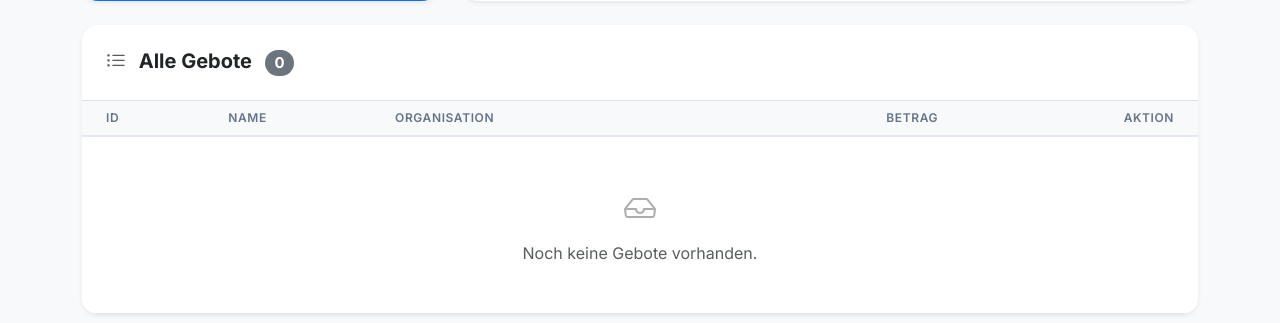
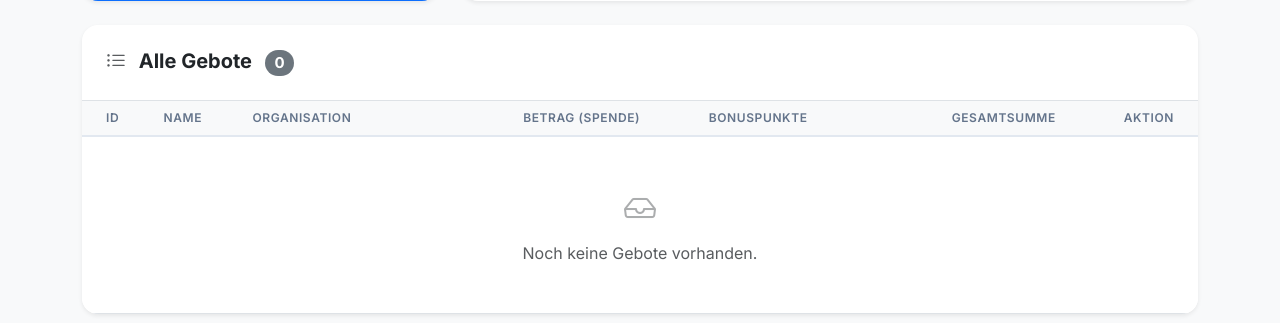
Before and after one commit to niggiover9000/donation, a FastAPI app: template templates/admin.html in a window 1280 px wide. Shown: the part 759-1082 px from the top of the page. Run offline with FastAPI, Linux system fonts and the light colour scheme; the template is opened without the code that fills it, so the values that code supplies are empty.

Commit message:
feat: add bonus points and points deduction in admin panel

```diff
--- a/main.py
+++ b/main.py
@@ -41,6 +41,10 @@ with engine.begin() as conn:
         conn.execute(text("ALTER TABLE bids ADD COLUMN organization VARCHAR DEFAULT ''"))
     except Exception:
         pass
+    try:
+        conn.execute(text("ALTER TABLE bids ADD COLUMN bonus_points FLOAT DEFAULT 0.0"))
+    except Exception:
+        pass
 
 @asynccontextmanager
 async def lifespan(app: FastAPI):
@@ -76,10 +80,12 @@ def get_social_features_context(db: Session, settings: models.Settings):
         if settings.feature_ticker:
             context["recent_bids"] = db.query(models.Bid).order_by(models.Bid.id.desc()).limit(5).all()
         if settings.feature_leaderboard:
-            context["top_bids"] = db.query(models.Bid).order_by(models.Bid.amount.desc()).limit(3).all()
+            all_bids = db.query(models.Bid).all()
+            sorted_bids = sorted(all_bids, key=lambda b: b.amount + (b.bonus_points or 0.0), reverse=True)
+            context["top_bids"] = sorted_bids[:3]
         if settings.feature_goal:
             all_bids = db.query(models.Bid).all()
-            context["total_amount"] = sum(b.amount for b in all_bids)
+            context["total_amount"] = sum(b.amount + (b.bonus_points or 0.0) for b in all_bids)
             context["donor_count"] = len(all_bids)
     return context
 
@@ -246,7 +252,7 @@ def verify_admin(admin_token: Optional[str] = Cookie(None)):
 @app.get("/admin", response_class=HTMLResponse)
 def admin_dashboard(request: Request, db: Session = Depends(get_db), admin: bool = Depends(verify_admin)):
     bids = db.query(models.Bid).all()
-    total = sum(b.amount for b in bids)
+    total = sum(b.amount + (b.bonus_points or 0.0) for b in bids)
     settings = db.query(models.Settings).first()
 
     org_totals = {}
@@ -259,7 +265,7 @@ def admin_dashboard(request: Request, db: Session = Depends(get_db), admin: bool
         if b.organization:
             if b.organization not in org_totals:
                 org_totals[b.organization] = 0
-            org_totals[b.organization] += b.amount
+            org_totals[b.organization] += b.amount + (b.bonus_points or 0.0)
 
     return templates.TemplateResponse(
         request=request,
@@ -311,6 +317,15 @@ def delete_bid(bid_id: int, db: Session = Depends(get_db), admin: bool = Depends
         db.delete(bid)
         db.commit()
     return RedirectResponse(url="/admin?success=deleted", status_code=status.HTTP_303_SEE_OTHER)
+
+@app.post("/admin/adjust_points/{bid_id}")
+def adjust_points(bid_id: int, bonus_points: float = Form(...), db: Session = Depends(get_db), admin: bool = Depends(verify_admin)):
+    bid = db.query(models.Bid).filter(models.Bid.id == bid_id).first()
+    if bid:
+        bid.bonus_points = bonus_points
+        db.commit()
+    return RedirectResponse(url="/admin?success=points_adjusted", status_code=status.HTTP_303_SEE_OTHER)
+
 if __name__ == "__main__":
     import uvicorn
     uvicorn.run("main:app", host="0.0.0.0", port=8000, reload=True)
--- a/models.py
+++ b/models.py
@@ -9,6 +9,7 @@ class Bid(Base):
     amount = Column(Float)
     token = Column(String, unique=True, index=True)
     organization = Column(String, default="")
+    bonus_points = Column(Float, default=0.0)
 
 class Settings(Base):
     __tablename__ = "settings"
--- a/templates/admin.html
+++ b/templates/admin.html
@@ -10,6 +10,8 @@
 <div class="alert alert-success py-2 mb-4">Einstellungen erfolgreich gespeichert.</div>
 {% elif request.query_params.get('success') == 'deleted' %}
 <div class="alert alert-success py-2 mb-4">Gebot erfolgreich gelöscht.</div>
+{% elif request.query_params.get('success') == 'points_adjusted' %}
+<div class="alert alert-success py-2 mb-4">Punkte erfolgreich angepasst.</div>
 {% endif %}
 
 <div class="row g-4 mb-4">
@@ -145,7 +147,9 @@
                         <th class="ps-4">ID</th>
                         <th>Name</th>
                         <th>Organisation</th>
-                        <th class="text-end">Betrag</th>
+                        <th class="text-end">Betrag (Spende)</th>
+                        <th class="text-center" style="width: 220px;">Bonuspunkte</th>
+                        <th class="text-end">Gesamtsumme</th>
                         <th class="text-end pe-4">Aktion</th>
                     </tr>
                 </thead>
@@ -161,7 +165,16 @@
                             -
                             {% endif %}
                         </td>
-                        <td class="text-end fw-bold text-success">{{ "%.2f"|format(bid.amount) }} €</td>
+                        <td class="text-end text-muted">{{ "%.2f"|format(bid.amount) }} €</td>
+                        <td class="text-center">
+                            <form action="/admin/adjust_points/{{ bid.id }}" method="post" class="d-flex align-items-center justify-content-center gap-1 mx-auto" style="max-width: 170px;">
+                                <div class="input-group input-group-sm">
+                                    <input type="number" step="0.5" name="bonus_points" class="form-control text-center fw-bold bg-light" style="width: 70px;" value="{{ bid.bonus_points or 0.0 }}">
+                                    <button type="submit" class="btn btn-dark premium-btn" title="Punkte anpassen"><i class="bi bi-check-lg"></i></button>
+                                </div>
+                            </form>
+                        </td>
+                        <td class="text-end fw-bold text-success">{{ "%.2f"|format(bid.amount + (bid.bonus_points or 0.0)) }} €</td>
                         <td class="text-end pe-4">
                             <form action="/admin/delete_bid/{{ bid.id }}" method="post" class="d-inline"
                                 onsubmit="return confirm('Möchtest du dieses Gebot wirklich löschen?');">
@@ -172,7 +185,7 @@
                     </tr>
                     {% else %}
                     <tr>
-                        <td colspan="5" class="text-center py-5 text-muted">
+                        <td colspan="7" class="text-center py-5 text-muted">
                             <i class="bi bi-inbox fs-2 d-block mb-2 opacity-50"></i>
                             Noch keine Gebote vorhanden.
                         </td>
```
Also changed, not shown: templates/index.html (+15 -2 lines).
